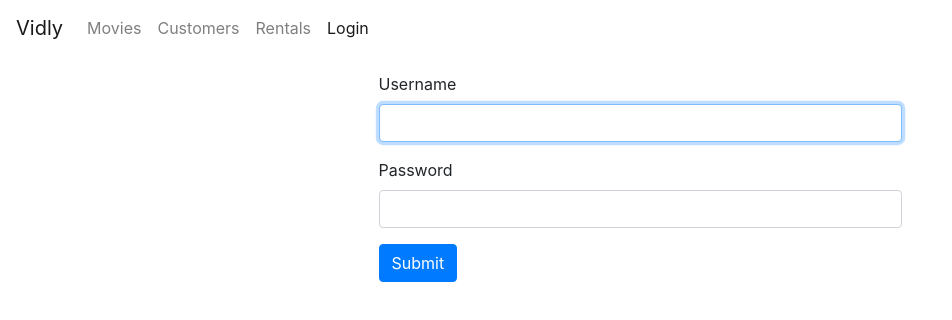
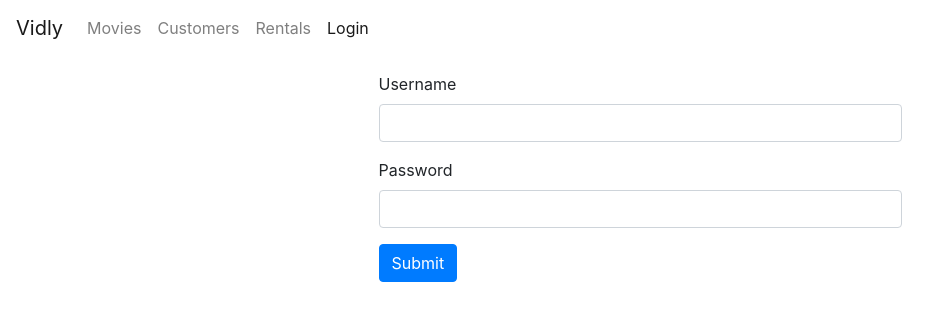
Before and after one commit to saikatbhuiyan/dvd-rental-app, a React (Create React App) app: page /login in a window 1280 px wide. Shown: the top 320 px of the page, without its empty margins (0-952 px from the left). Built offline with nearby package versions, Linux system fonts and the light colour scheme.

Commit message:
adding auth for login fields

```diff
--- /dev/null
+++ b/src/component/reusing/input.jsx
@@ -0,0 +1,20 @@
+import React from 'react'
+
+const Input = ({ name, label, value, error, onChange }) => {
+  return (
+    <div className="form-group">
+      <label htmlFor={name}>{label}</label>
+      <input
+        onChange={onChange}
+        value={value}
+        name={name}
+        id={name}
+        type={name}
+        className="form-control"
+      />
+      {error && <div className="alert alert-danger">{error}</div>}
+    </div>
+  );
+};
+
+export default Input;
--- a/src/component/reusing/loginForm.jsx
+++ b/src/component/reusing/loginForm.jsx
@@ -1,60 +1,93 @@
 import React, { Component } from 'react';
+
+import Input from './input';
 
 class LoginForm extends Component {
 
   state = {
-    account: { username: '', password: '' }
+    account: { username: '', password: '' },
+    errors: {}
   };
 
   // username = React.createRef(); // work like document.object.getElementById()
   // e = event object
+
+  validate = () => {
+
+    const errors = {};
+
+    const { account } = this.state;
+
+    if (account.username.trim() === '' )
+      errors.username = 'Username is required.';
+
+    if (account.password.trim() === '' )
+      errors.password = 'Password is required.';
+
+    return Object.keys(errors).length === 0 ? null : errors ;
+  };
+
+
   handleSubmit = e =>{
 
     e.preventDefault(); // didn't reload the page when click submit
-    console.log('Submited');
+
+    const errors = this.validate();
+    this.setState({ errors: errors || {} });
+    if (errors) return;
 
   };
 
+  validateProperty = ({ name, value }) => {
+    if (name === "username") {
+      if (value.trim() === "") return "Username is required.";
+
+    }
+
+    if (name === "password") {
+      if (value.trim() === "") return "Password is required.";
+    }
+  }
+
   handleChange = ({ currentTarget: input }) => {
+
+    const errors = {...this.state.errors};
+    const errorMessage = this.validateProperty(input);
+    if (errorMessage) errors[input.name] = errorMessage;
+    else delete errors[input.name];
+
+
     const account = {...this.state.account};
     // account.username = e.currentTarget.value;
     // account[e.currentTarget.name] = e.currentTarget.value;
     account[input.name] = input.value;
 
-    this.setState({ account });
+    this.setState({ account, errors });
   };
 
   render() {
 
-    const { account } = this.state;
+    const { account, errors } = this.state;
 
     return (
       <div className="container p-3 w-50 ">
         <form onSubmit={this.handleSubmit}>
-          <div className="form-group">
-            <label htmlFor="username">Username</label>
-            {/* <input autoFocus ref={this.username} id="username" type="text" className="form-control"/> */}
-            <input
-              autoFocus
+
+            <Input
               onChange={this.handleChange}
               value={account.username}
               name="username"
-              id="username"
-              type="text"
-              className="form-control"
+              label = 'Username'
+              error = {errors.username}
             />
-            </div>
-          <div className="form-group">
-            <label htmlFor="password">Password</label>
-            <input
+            <Input
               onChange={this.handleChange}
               value={account.password}
               name="password"
-              id="password"
-              type="password"
-              className="form-control"
+              label = 'Password'
+              error = {errors.password}
             />
-          </div>
+
           <button className="btn btn-primary">Submit</button>
         </form>
       </div>
```
